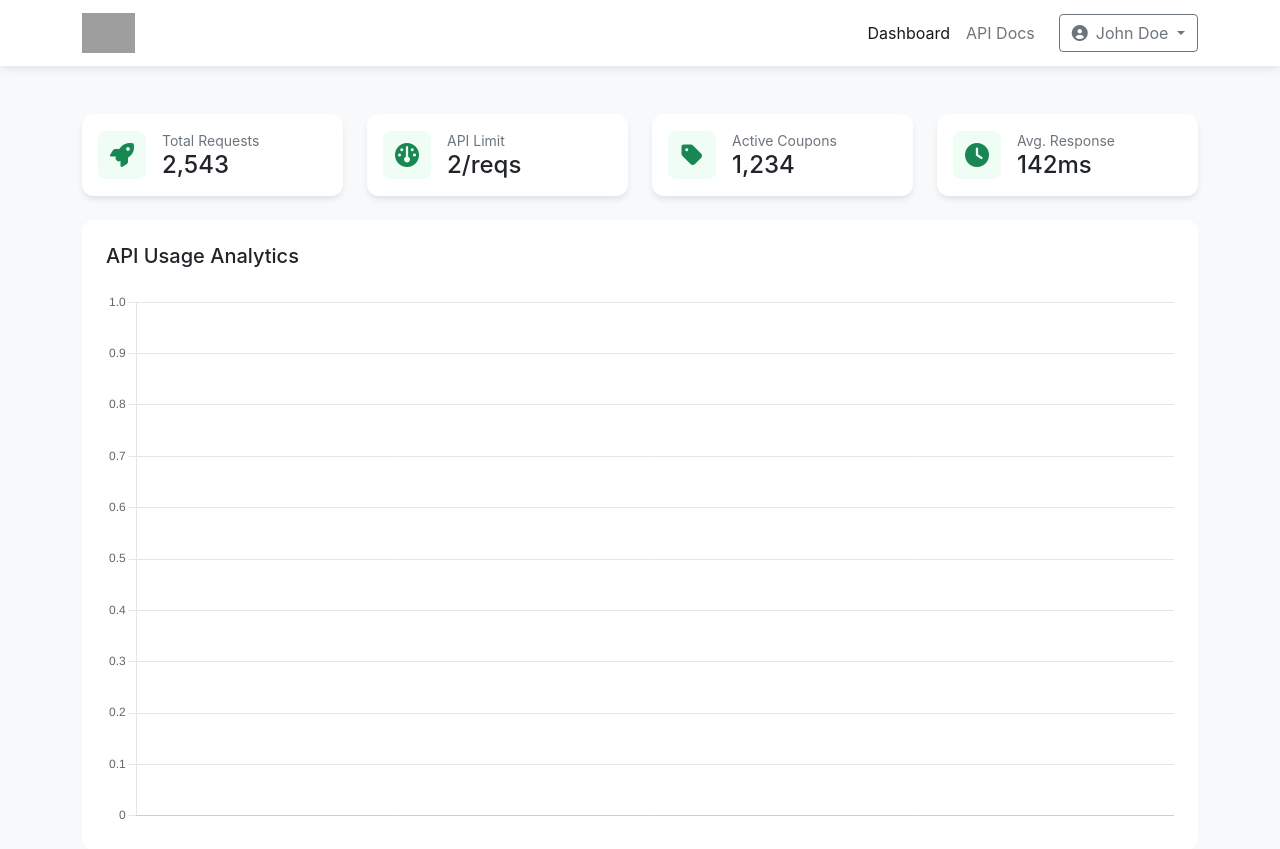
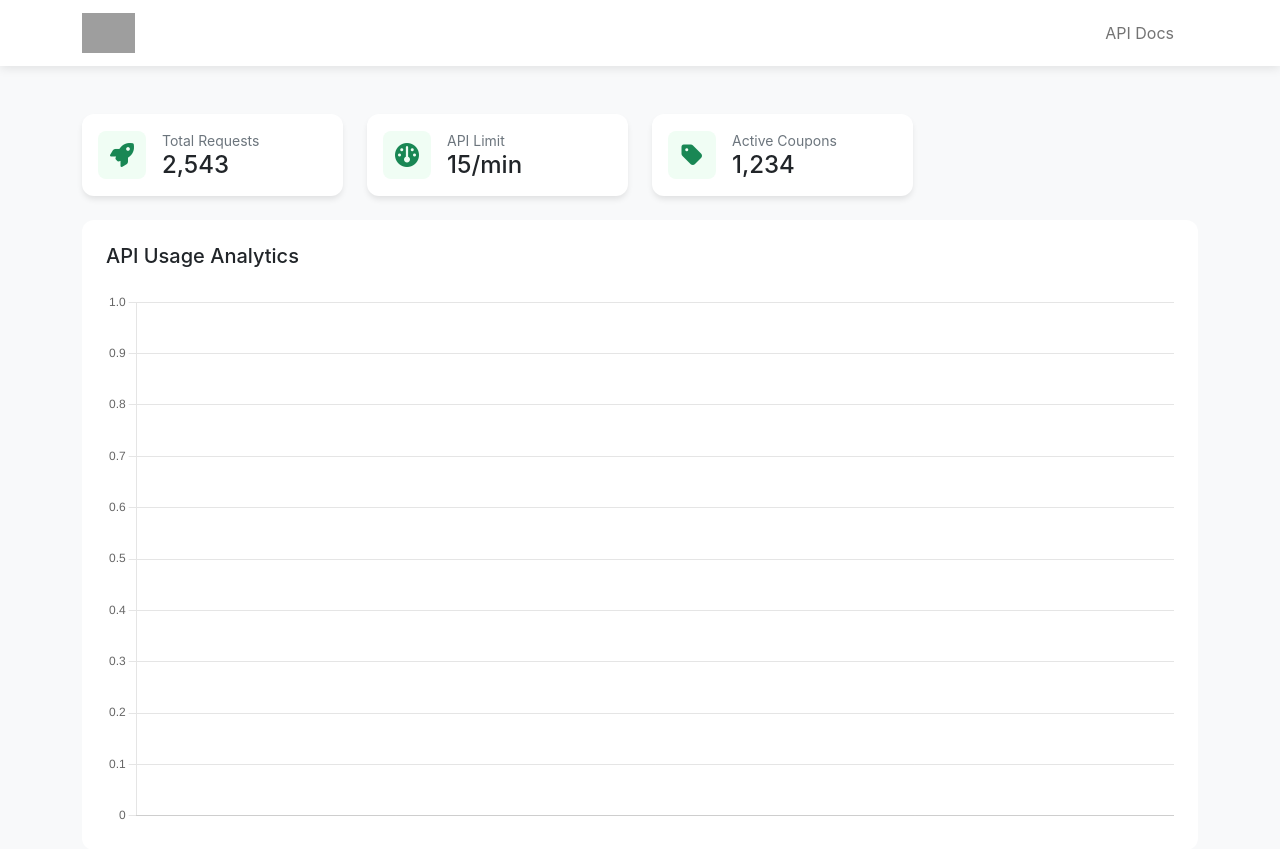
Before and after one commit to sualh1999/Free-Udemy-Coupon-API, a Django app: page /dashboard/ in a window 1280 px wide. Shown: the top 849 px of the page. Run offline with Django 5.2, Linux system fonts and the light colour scheme; the visitor is signed in with stand-in values (Sample User, id 1); data that the repository does not hold is empty; grey boxes are pictures that could not be loaded.

Commit message:
Improving the html content

```diff
--- a/api/urls.py
+++ b/api/urls.py
@@ -7,4 +7,6 @@ urlpatterns = [
     path('dashboard/', views.dashboard, name="dashboard"),
     path('docs/', TemplateView.as_view(template_name="docs.html")),
     path('api/courses/', views.CourseDetailListAPIView.as_view(), name='course-detail-list'),
+    path('api/courses/<int:pk>/', views.CourseDetailRetrieveAPIView.as_view(), name='course-detail'),
+
 ]
--- a/api/views.py
+++ b/api/views.py
@@ -1,27 +1,47 @@
 import json
+import math
 from django.shortcuts import render
 from django.utils.timezone import now
 from rest_framework.views import APIView
 from rest_framework.response import Response
 from rest_framework import status, generics
 from rest_framework.permissions import IsAuthenticated, AllowAny
+from rest_framework.exceptions import Throttled
 
-from .models import CourseDetail, CustomToken, UserDailyActivity
+from .models import CourseDetail, Coupon, CustomToken, UserDailyActivity
 from .serializers import CourseDetailSerializer, CouponDetailPagination
 
+def update_user_activity(user):
+    today = now().date()
+    activity, _ = UserDailyActivity.objects.get_or_create(user=user, date=today)
+    activity.request_count+=1
+    activity.save()
+
+class CourseDetailRetrieveAPIView(generics.RetrieveAPIView):
+    queryset = CourseDetail.objects.select_related("coupon").all()
+    serializer_class = CourseDetailSerializer
+
+    def get(self, request, *args, **kwargs):
+        update_user_activity(request.user)
+        return super().get(request, *args, **kwargs)
+
 class CourseDetailListAPIView(generics.ListAPIView):
-    queryset = CourseDetail.objects.select_related("coupon").all()
+    queryset = CourseDetail.objects.select_related("coupon").all().order_by("created_at")
     serializer_class = CourseDetailSerializer
     pagination_class = CouponDetailPagination
 
     def get(self, request, *args, **kwargs):
-        today = now().date()
-        user = request.user
-        activity, _ = UserDailyActivity.objects.get_or_create(user=user, date=today)
-        activity.request_count+=1
-        activity.save()
+        update_user_activity(request.user)
+        return super().get(request, *args, **kwargs)
 
-        return super().get(request, *args, **kwargs)
+    def throttled(self, request, wait):
+        wait = math.ceil(wait)
+        raise Throttled(detail={
+              "message":"request limit exceeded",
+              "Retry-After":f"{wait} seconds"
+        })
+
+
 
 
 def home(request):
@@ -40,6 +60,13 @@ def dashboard(request):
     dates = [activity.date.strftime('%Y-%m-%d') for activity in activities]
     request_counts = [activity.request_count for activity in activities]
 
+    active_coupons = Coupon.objects.filter(is_available=True).count()
+    reqs = UserDailyActivity.objects.filter(user=request.user)
+    total = 0
+    for day in reqs:
+        req = day.date
+        total+=req
+
     # Convert lists to JSON strings
     context = {
         'dates_json': json.dumps(dates),
--- a/templates/dashboard.html
+++ b/templates/dashboard.html
@@ -61,22 +61,9 @@
                 <div class="ms-auto d-flex align-items-center">
                     <ul class="navbar-nav me-3">
                         <li class="nav-item">
-                            <a class="nav-link active" href="#">Dashboard</a>
-                        </li>
-                        <li class="nav-item">
-                            <a class="nav-link" href="#">API Docs</a>
+                            <a class="nav-link" href="/docs">API Docs</a>
                         </li>
                     </ul>
-                    <div class="dropdown">
-                        <button class="btn btn-outline-secondary dropdown-toggle" type="button" id="profileDropdown" data-bs-toggle="dropdown">
-                            <i class="fas fa-user-circle me-2"></i>John Doe
-                        </button>
-                        <ul class="dropdown-menu dropdown-menu-end">
-                            <li><a class="dropdown-item" href="#"><i class="fas fa-cog me-2"></i>Settings</a></li>
-                            <li><hr class="dropdown-divider"></li>
-                            <li><a class="dropdown-item text-danger" href="#"><i class="fas fa-sign-out-alt me-2"></i>Logout</a></li>
-                        </ul>
-                    </div>
                 </div>
             </div>
         </div>
@@ -107,7 +94,7 @@
                         </div>
                         <div>
                             <div class="text-muted small">API Limit</div>
-                            <div class="h4 mb-0">2/reqs</div>
+                            <div class="h4 mb-0">15/min</div>
                         </div>
                     </div>
                 </div>
@@ -121,19 +108,6 @@
                         <div>
                             <div class="text-muted small">Active Coupons</div>
                             <div class="h4 mb-0">1,234</div>
-                        </div>
-                    </div>
-                </div>
-            </div>
-            <div class="col-12 col-md-6 col-xl-3">
-                <div class="dashboard-card p-3">
-                    <div class="d-flex align-items-center">
-                        <div class="metric-icon d-flex align-items-center justify-content-center me-3">
-                            <i class="fas fa-clock text-success fs-4"></i>
-                        </div>
-                        <div>
-                            <div class="text-muted small">Avg. Response</div>
-                            <div class="h4 mb-0">142ms</div>
                         </div>
                     </div>
                 </div>
```
Also changed, not shown: templates/docs.html (+14 -36 lines), templates/home.html (+6 -7 lines).
